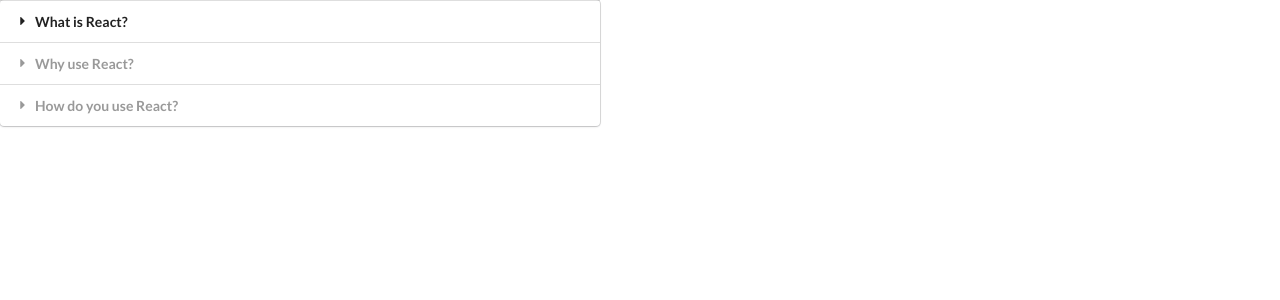
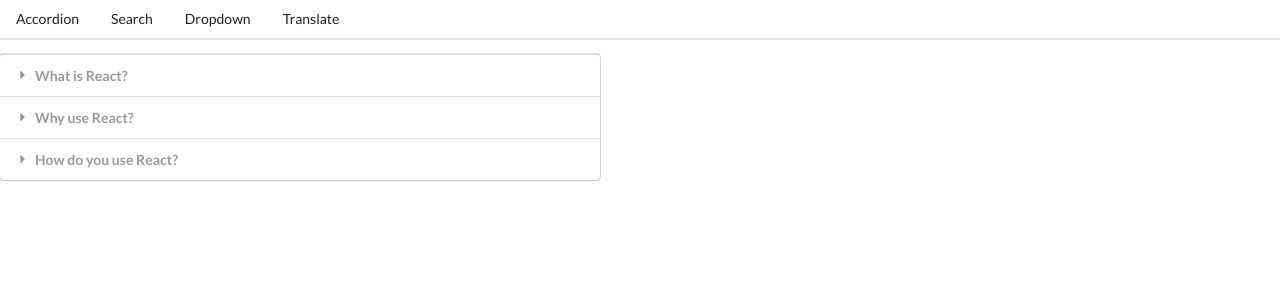
Before and after one commit to tsg1204/widgets, a React (Create React App) app: page / in a window 1280 px wide. Shown: the top 300 px of the page. Built offline with nearby package versions, Linux system fonts and the light colour scheme.

Commit message:
add header comp

```diff
--- a/src/components/App.js
+++ b/src/components/App.js
@@ -5,6 +5,7 @@
 import Dropdown from './Dropdown';
 import Translate from './Translate';
 import Route from './Route';
+import Header from './Header';
 
 const items = [
     {
@@ -40,6 +41,7 @@
     const [selected, setSelected] = useState(options[0])
     return (
         <>
+            <Header />
             <Route path="/">
                 <Accordion items={items} />
             </Route>
--- /dev/null
+++ b/src/components/Header.js
@@ -0,0 +1,23 @@
+import React from 'react';
+
+const Header = () => {
+    return (
+        <div className="ui secondary pointing menu">
+            <a href="/" className="item">
+                Accordion
+            </a>
+            <a href="/list" className="item">
+                Search
+            </a>
+            <a href="/dropdown" className="item">
+                Dropdown
+            </a>
+            <a href="/translate" className="item">
+                Translate
+            </a>
+        </div>
+    )
+
+}
+
+export default Header;
```
